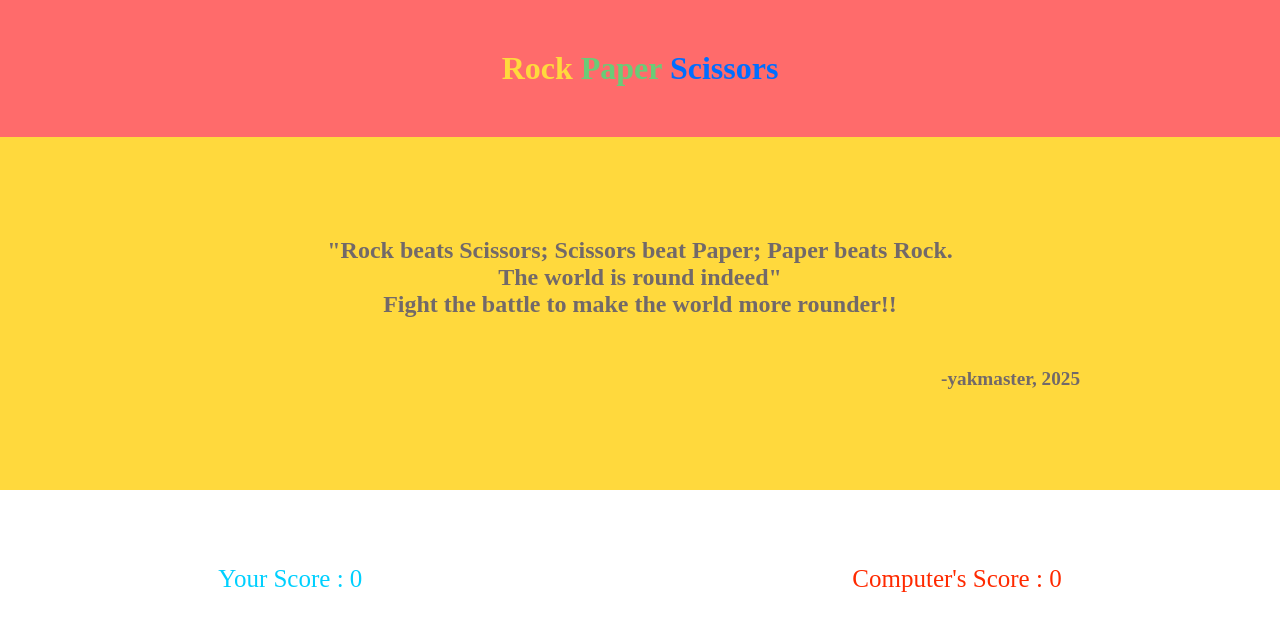
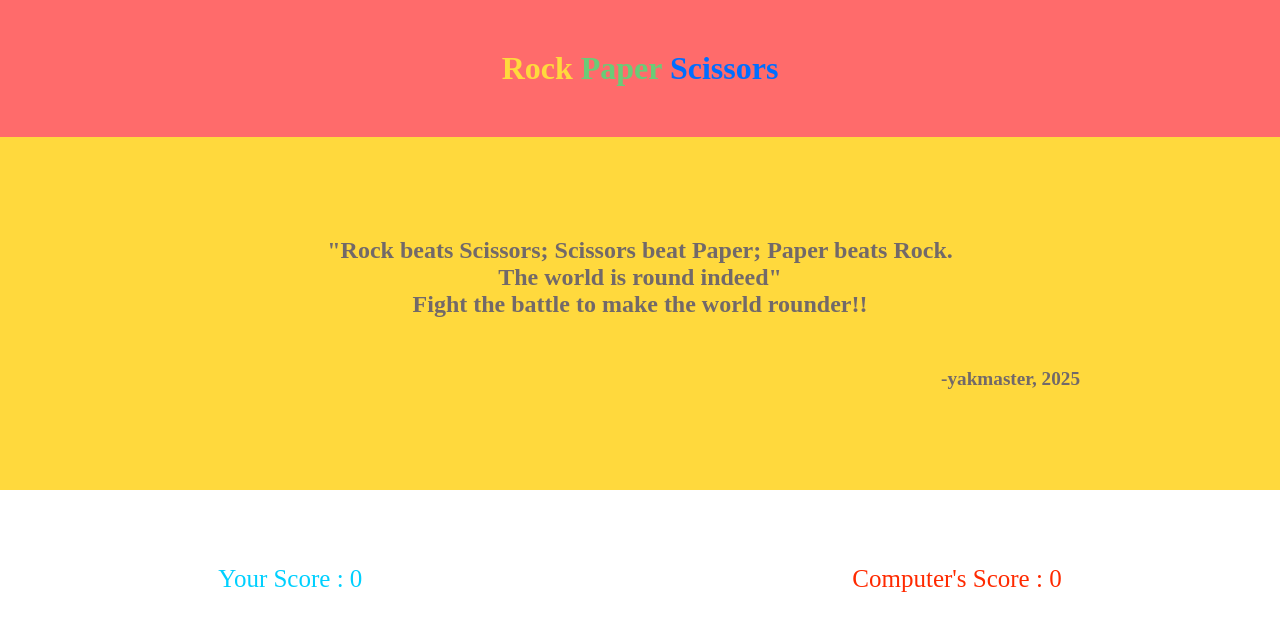
Before and after one commit to samyakpfr/RockPaperScissors, a plain HTML site: page index.html in a window 1280 px wide. Shown: the top 621 px of the page. Drawn offline with Linux system fonts and the light colour scheme.

Commit message:
minot fix

```diff
--- a/index.html
+++ b/index.html
@@ -15,7 +15,7 @@
     <div class="hero">
         <h2>"Rock beats Scissors; Scissors beat Paper; Paper beats Rock.</h2>
         <h2>The world is round indeed"</h2>
-        <h2>Fight the battle to make the world more rounder!!</h2>
+        <h2>Fight the battle to make the world rounder!!</h2>
         <h3 id="quoter">-yakmaster, 2025</h3>
     </div>
     <div class="playSection">
```
